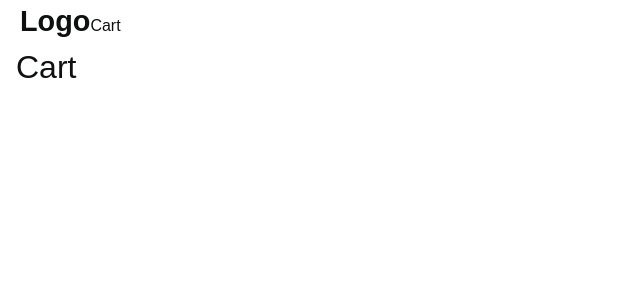
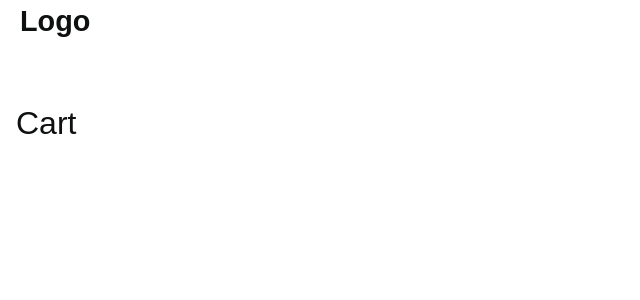
Before and after one commit to effel221/shopping-cart-test, a Next.js app: page /cart in a window 1280 px wide. Shown: the top 300 px of the page, without its empty margins (0-640 px from the left). Built offline with nearby package versions, Linux system fonts and the light colour scheme.

Commit message:
add cart icon and modify styles

```diff
--- /dev/null
+++ b/src/app/Components/Base/CartIcon.tsx
@@ -0,0 +1,12 @@
+
+
+export default async function CartIcon({classes, strokeWidth}) {
+  return (
+      <svg className={classes} viewBox="0 0 24 24" fill="none" stroke="currentColor" strokeWidth={strokeWidth}
+           strokeLinecap="round" strokeLinejoin="round">
+          <circle cx="9" cy="21" r="1"/>
+          <circle cx="20" cy="21" r="1"/>
+          <path d="M1 1h4l2.68 13.39a2 2 0 0 0 2 1.61h9.72a2 2 0 0 0 2-1.61L23 6H6"/>
+      </svg>
+  );
+}
--- a/src/app/Components/Header.tsx
+++ b/src/app/Components/Header.tsx
@@ -1,12 +1,16 @@
 import styles from './Header.module.css'
 import Link from "next/link";
+import CartIcon from "@/app/Components/Base/CartIcon";
+
 
 
 export default function Header() {
   return (
      <header>
          <a href="/" className={styles.logo}>Logo</a>
-         <Link href="/cart" className="ml-auto mr-4 self-center">Cart</Link>
+         <Link href="/cart" className="ml-auto mr-4 self-center">
+             <CartIcon strokeWidth={2} classes={"h-8 w-8 text-white"}/>
+         </Link>
      </header>
   );
 }
--- a/src/app/Components/Main.tsx
+++ b/src/app/Components/Main.tsx
@@ -1,6 +1,8 @@
-export default async function Main({children}) {
+import {ChildrenProps} from "@/app/types";
+
+export default async function Main({children}:ChildrenProps) {
   return (
-     <main className="container mx-auto px-4">
+     <main className="mx-auto px-4">
          {children}
      </main>
   );
--- /dev/null
+++ b/src/app/Components/Product.module.css
@@ -0,0 +1,13 @@
+.product {
+   border: 1px solid var(--ligth-gray);
+   padding: 5px;
+   margin: 5px;
+}
+
+.product:hover {
+    border: 1px solid var(--dark);
+}
+
+.description {
+    font-size: 1rem;
+}
--- /dev/null
+++ b/src/app/Components/Product.tsx
@@ -0,0 +1,15 @@
+import styles from './Product.module.css'
+import {ProductType} from "@/app/types";
+
+
+
+export default function Product(product:ProductType) {
+  const {name, price, description} = product
+  return (
+     <div className={`${styles.product} w-full md:w-1/3 lg:w-1/4`}>
+        <h2>{name}</h2>
+        <p className="price">{price.toString()}</p>
+        <p className="description">{description}</p>
+     </div>
+  );
+}
--- a/src/app/globals.css
+++ b/src/app/globals.css
@@ -6,6 +6,8 @@
 
 :root {
   --dark: #0f1111;
+  --ligth-gray: #ccc;
+  --orange: #ab5815;
 }
 
 body {
@@ -15,4 +17,5 @@ body {
 
 h1 {
   font-size: 2rem;
+  margin: 0 0 1.2rem;
 }
--- a/src/app/layout.tsx
+++ b/src/app/layout.tsx
@@ -2,7 +2,6 @@ import type { Metadata } from "next";
 import localFont from "next/font/local";
 import "./globals.css";
 import Header from "@/app/Components/Header";
-import Main from "@/app/Components/Main";
 
 const geistSans = localFont({
   src: "./fonts/GeistVF.woff",
--- a/src/app/page.tsx
+++ b/src/app/page.tsx
@@ -1,17 +1,21 @@
 import Main from "@/app/Components/Main";
 import prisma from "@/app/prisma";
+import Product from "@/app/Components/Product";
+import {ProductType} from "@/app/types";
+
 
 
 export default async function Home() {
-  const products = await prisma.product.findMany()
+  const products = JSON.parse(JSON.stringify(await prisma.product.findMany()))
   return (
       <Main>
           <h1>Product list</h1>
-          {products.map(({id, name, price, description})=><div key={id}>
-              <h3>{name}</h3>
-              <p>{price}</p>
-              <p>{description}</p>
-          </div>)}
+          <div className="container">
+              <div className="flex flex-col md:flex-row">{products.map((product:ProductType)=>
+                  <Product key={product.id} {...product}/>
+              )}
+              </div>
+          </div>
       </Main>
   );
 }
--- a/src/app/prisma.tsx
+++ b/src/app/prisma.tsx
@@ -1,14 +1,5 @@
 import { PrismaClient } from '@prisma/client'
 
-declare global {
-  let prisma: PrismaClient;
-}
-
-if (process.env.NODE_ENV === 'production') {
-  prisma = new PrismaClient()
-} else {
-  globalThis.prisma = globalThis.prisma || new PrismaClient()
-  prisma = globalThis.prisma
-}
+const prisma = new PrismaClient()
 
 export default prisma
--- /dev/null
+++ b/src/app/types.tsx
@@ -0,0 +1,12 @@
+import {ReactNode} from "react";
+
+export type ChildrenProps = {
+    children: ReactNode | undefined
+}
+
+export type ProductType = {
+    id: string,
+    name: string,
+    price: number,
+    description: string
+}
```
Also changed, not shown: 2 other files (tests, documents, lock files or other folders).
